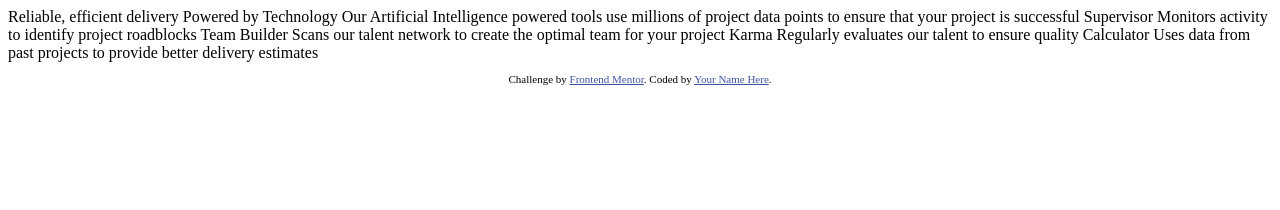
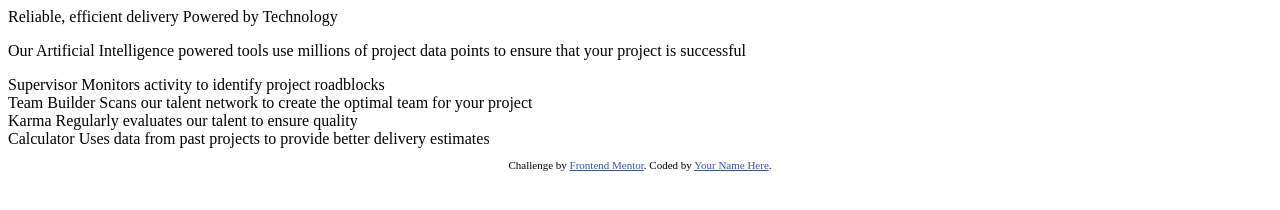
Before and after one commit to LuisElizaldeCruz/four-cards, a plain HTML site: page index.html in a window 1280 px wide. Drawn offline with Linux system fonts and the light colour scheme.

Commit message:
se agrego la estructura html

```diff
--- a/index.html
+++ b/index.html
@@ -15,25 +15,39 @@
   </style>
 </head>
 <body>
+  <div class="contenedor">
 
+  <div class="contenedor-texto">
   Reliable, efficient delivery
   Powered by Technology
 
+  <p class="descripcion">
   Our Artificial Intelligence powered tools use millions of project data points
   to ensure that your project is successful
+  </p>
+</div>
 
+<div class="contenedor-tarjetas">
+  <div class="card card-1">
   Supervisor
   Monitors activity to identify project roadblocks
+  </div>
 
+  <div class="card card-2">
   Team Builder
   Scans our talent network to create the optimal team for your project
+  </div>
 
+  <div class="card card-3">
   Karma
   Regularly evaluates our talent to ensure quality
-
+  </div>
+  <div class="card card-4">
   Calculator
   Uses data from past projects to provide better delivery estimates
-
+  </div>
+</div>
+</div>
 
   <footer>
     <p class="attribution">
--- /dev/null
+++ b/style.css
@@ -0,0 +1,18 @@
+:root{
+    /*primario*/
+    --red: hsl(0, 78%, 62%);
+    --Cyan: hsl(180, 62%, 55%);
+    --Orange: hsl(34, 97%, 64%);
+    --Blue: hsl(212, 86%, 64%);
+
+    /*Neutral*/
+    --Very-Dark-Blue: hsl(234, 12%, 34%);
+    --Grayish-Blue: hsl(229, 6%, 66%);
+    --Very-Light-Gray: hsl(0, 0%, 98%);
+}
+
+@import url('https://fonts.googleapis.com/css2?family=Poppins:wght@200;400;600&display=swap');
+
+.contenedor{
+    font-family: 'Poppins', sans-serif;
+}
```
